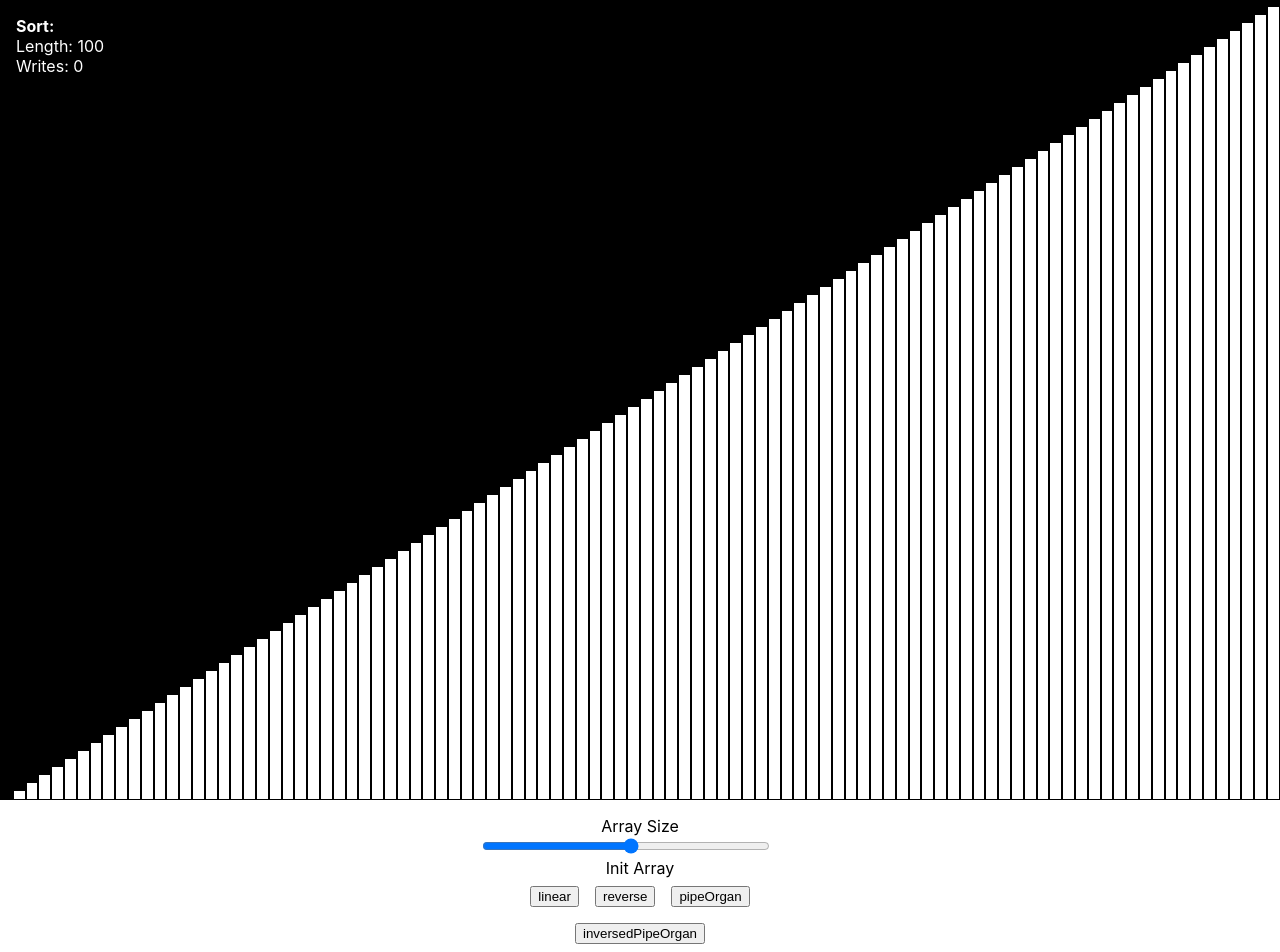
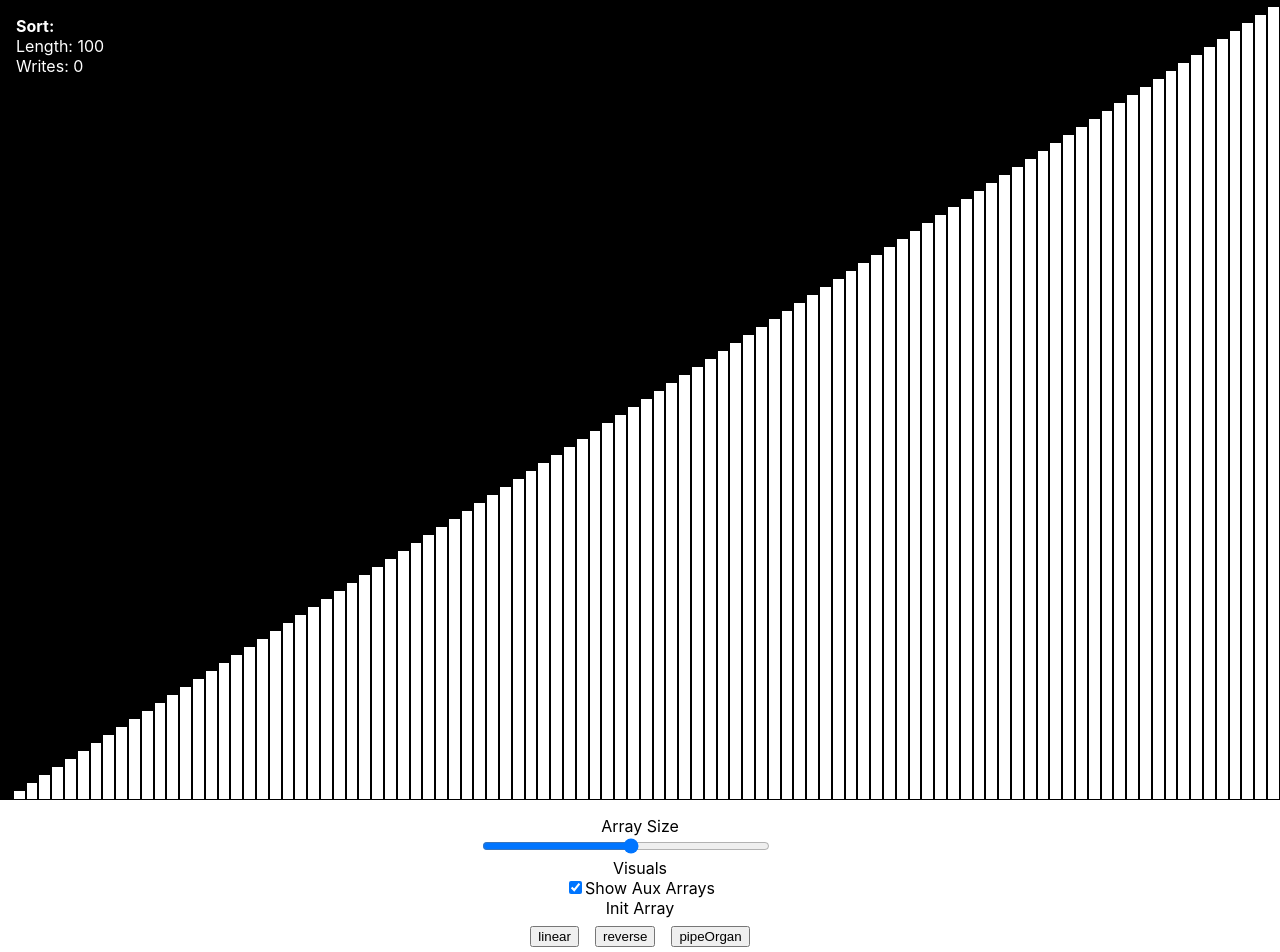
Before and after one commit to meetinger/array-visualizer, a React (Create React App) app: page / in a window 1280 px wide. Shown: the top 952 px of the page. Built offline with nearby package versions, Linux system fonts and the light colour scheme.

Commit message:
Add showAuxArray checkbox

```diff
--- a/src/components/ArrayVisualizer/ArrayVisualizer.js
+++ b/src/components/ArrayVisualizer/ArrayVisualizer.js
@@ -25,6 +25,7 @@ export class ArrayVisualizer extends React.Component {
     timeoutArray
     sorts
     delayIncConst
+    showAuxArrays
 
     constructor(props) {
         super(props);
@@ -52,6 +53,7 @@ export class ArrayVisualizer extends React.Component {
         this.sorts = new Sorts(this);
         this.arrLength = this.state.length
         this.delayInc = this.delayIncConst/this.arrLength;
+        this.showAuxArrays = true
         this.ctx = new (window.AudioContext || window.webkitAudioContext)();
         // this.updateArrLength(this.arrLength);
     }
@@ -458,6 +460,10 @@ export class ArrayVisualizer extends React.Component {
         return this.arrLength;
     }
 
+    setShowAuxArrays(val){
+        this.showAuxArrays = val
+    }
+
     stopSort(){
         this.resetDelay()
         this.unmarkMany(Array.from(Array(this.arrLength).keys()), false, true)
@@ -561,11 +567,14 @@ export class ArrayVisualizer extends React.Component {
 
     genArrayWindows(){
         let tmp = []
-        console.log(this.state.auxArrays)
-        for(let i = this.state.auxArrays.length-1; i >= 0;i--){
-            tmp.push(
-                <ArrayWindow key={this.state.auxArrays.length-i} array={this.state.auxArrays[i]} mainArray={this.state.array} height={100/(1+this.state.auxArrays.length)}/>
-            )
+        if(this.showAuxArrays) {
+            console.log(this.state.auxArrays)
+            for (let i = this.state.auxArrays.length - 1; i >= 0; i--) {
+                tmp.push(
+                    <ArrayWindow key={this.state.auxArrays.length - i} array={this.state.auxArrays[i]}
+                                 mainArray={this.state.array} height={100 / (1 + this.state.auxArrays.length)}/>
+                )
+            }
         }
         return tmp
     }
@@ -577,7 +586,7 @@ export class ArrayVisualizer extends React.Component {
                 <div style={{height: "100vh"}}>
                 {/*<div>*/}
                     {this.genArrayWindows()}
-                    <ArrayWindow array={this.state.array} mainArray={this.state.array} height={100/(1+this.state.auxArrays.length)}/>
+                    <ArrayWindow array={this.state.array} mainArray={this.state.array} height={this.showAuxArrays ? 100/(1+this.state.auxArrays.length) : 100}/>
                 </div>
                 <div>
                     <Controls arrayVisualizer={this} sorts={this.sorts}/>
--- a/src/components/Controls/Controls.js
+++ b/src/components/Controls/Controls.js
@@ -99,6 +99,11 @@ export class Controls extends React.Component {
         return tmp;
     }
 
+    toggleShowAuxArrays(){
+        let element = document.getElementById("auxArrShowCB")
+        this.arrayVisualizer.setShowAuxArrays(element.checked)
+    }
+
     render() {
         return (
             <div id={styles.controlsContainer}>
@@ -109,7 +114,13 @@ export class Controls extends React.Component {
                         <input id={styles.slider} type="range" min="10" max="300" defaultValue={this.arrLength}
                                step="10"
                                onChange={this.updateArrLength.bind(this)}/>
-
+                        <div className={styles.textCenter}>
+                            <div>Visuals</div>
+                            <div>
+                                <input onChange={this.toggleShowAuxArrays.bind(this)} type="checkbox" id="auxArrShowCB" name="auxArrShowCB" defaultChecked={true}/>
+                                    <label htmlFor="auxArrShowCB">Show Aux Arrays</label>
+                            </div>
+                        </div>
                         <div className={styles.textCenter}>
                             <div>Init Array</div>
                             <div>{this.genInitFunctions()}</div>
--- a/src/components/Controls/Controls.module.scss
+++ b/src/components/Controls/Controls.module.scss
@@ -30,6 +30,9 @@
 #slider{
   width: 90%;
 }
+#auxArrShowCB{
+
+}
 button{
   margin: 0.5rem
 }
```
